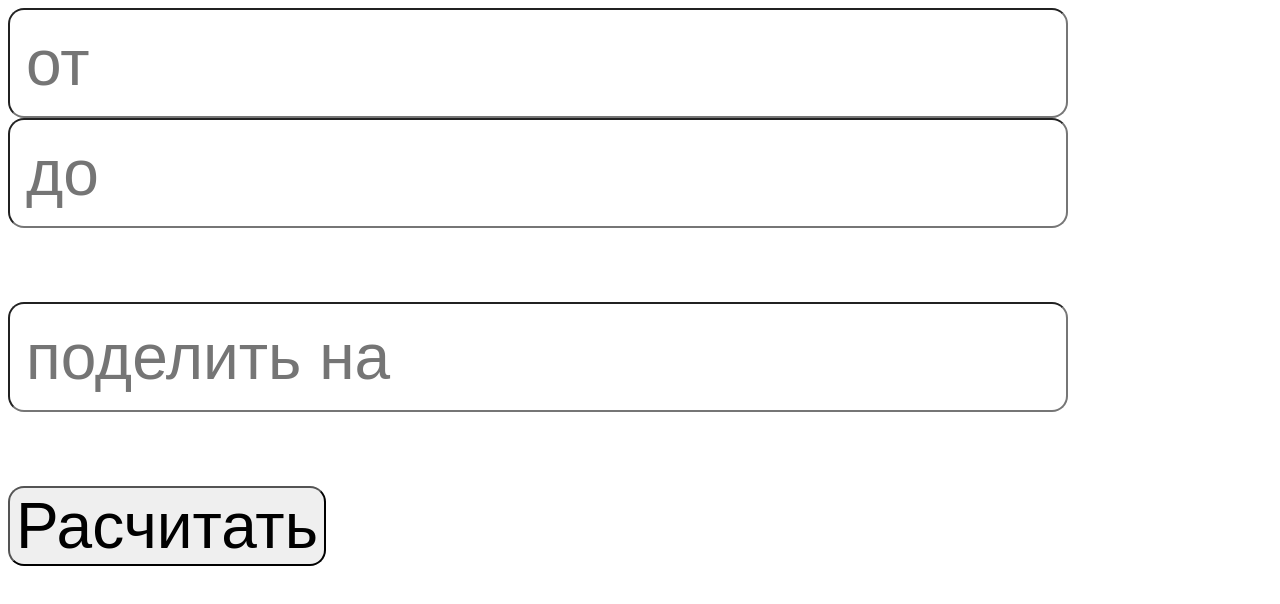
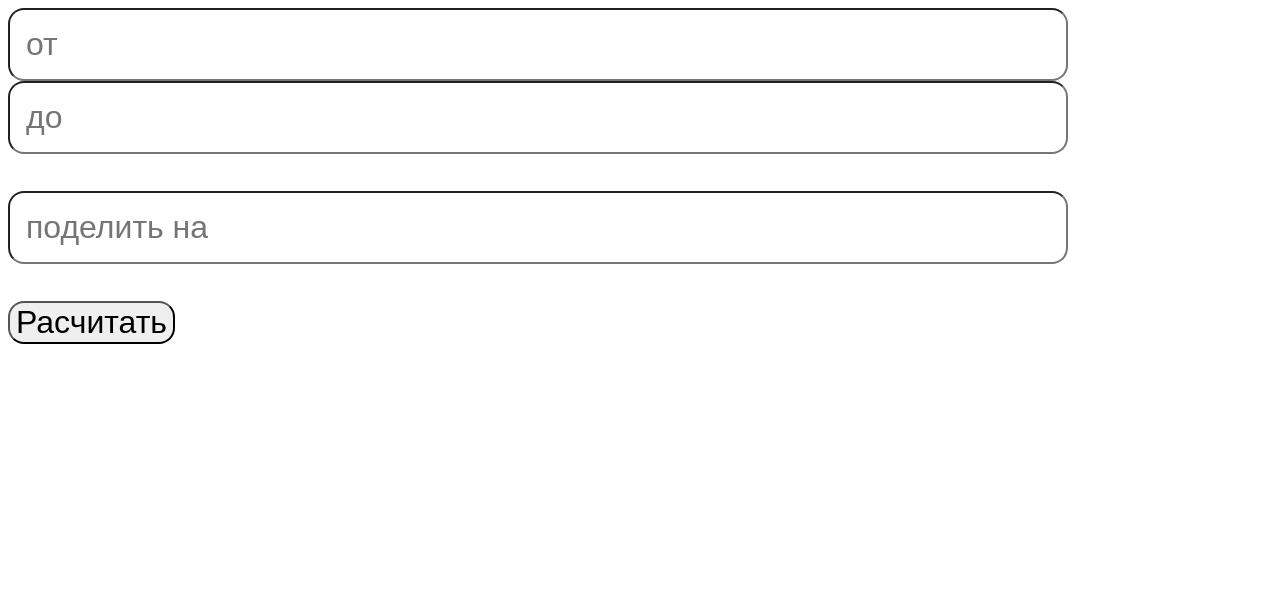
Before and after one commit to zausenecz/flight-assistant, a plain HTML site: page counter.html in a window 1280 px wide. Drawn offline with Linux system fonts and the light colour scheme.

Commit message:
Update counter.html

```diff
--- a/counter.html
+++ b/counter.html
@@ -1,13 +1,14 @@
 <!DOCTYPE html>
 <html lang="ru">
 <head>
+    <meta name="viewport" content="width=device-width, initial-scale=1" />
     <meta charset="UTF-8">
     <title>Заголовок страницы</title>
 </head>
 <body>
     <style>
         body {
-            font-size: 4rem;
+            font-size: 2rem;
         }
         * {
             font-size: inherit;
```
